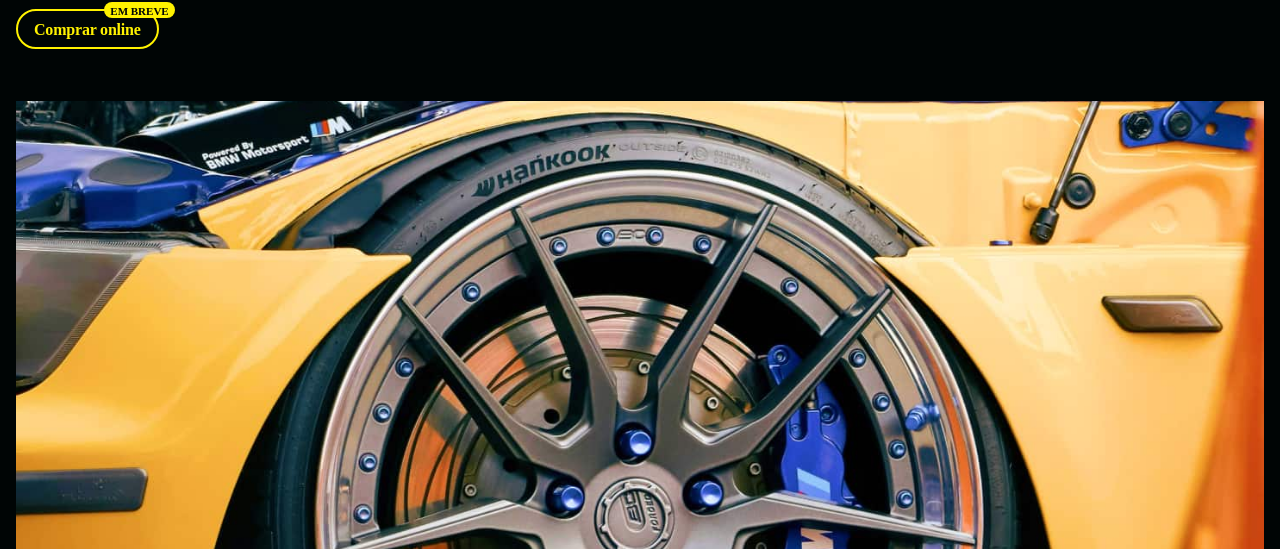
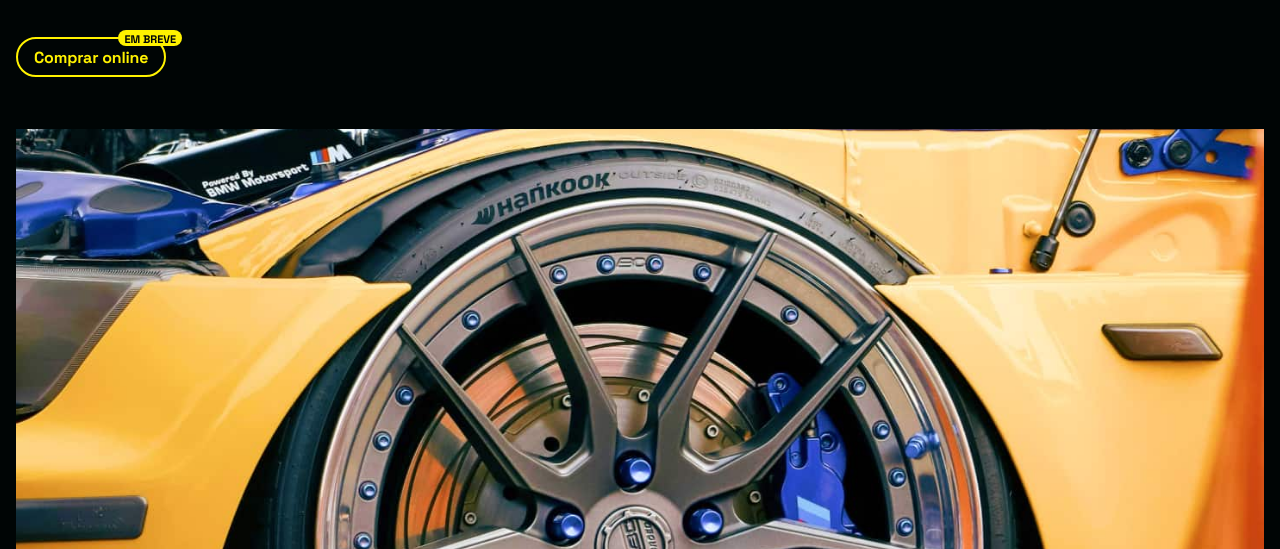
Before and after one commit to vrqs/ap, a website built with Vite: page index.html in a window 1280 px wide. Shown: the part 251-800 px from the top of the page. Built offline with nearby package versions, Linux system fonts and the light colour scheme.

Commit message:
Update index.html

```diff
--- a/index.html
+++ b/index.html
@@ -5,6 +5,9 @@
     <link rel="icon" type="image/svg+xml" href="/vite.svg" />
     <meta name="viewport" content="width=device-width, initial-scale=1.0" />
     <link rel="icon" type="image/png" href="/favicon.png" />
+    <link rel="preconnect" href="https://fonts.googleapis.com">
+    <link rel="preconnect" href="https://fonts.gstatic.com" crossorigin>
+    <link href="https://fonts.googleapis.com/css2?family=Instrument+Sans:ital,wght@0,400..700;1,400..700&family=Space+Grotesk:wght@300..700&display=swap" rel="stylesheet">
     <title>Arruda Pneus</title>
   </head>
   <body>
```
